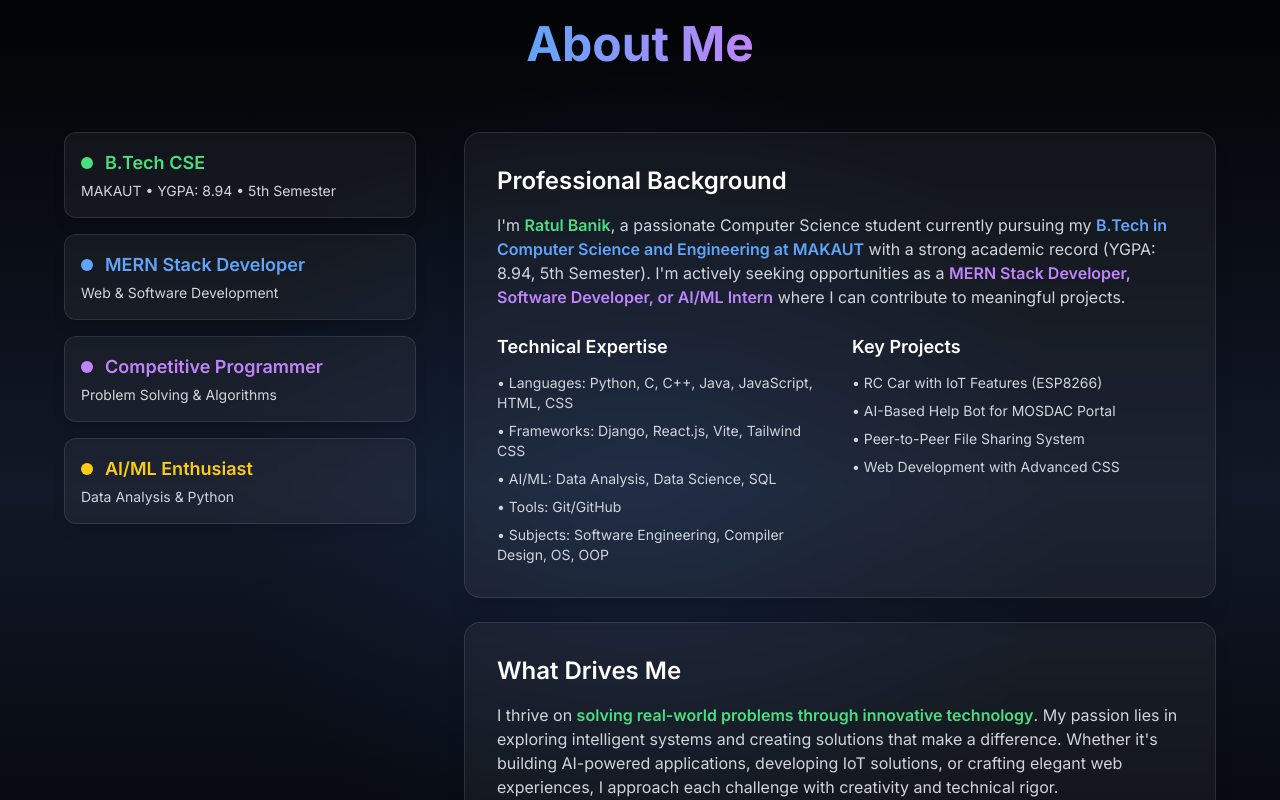
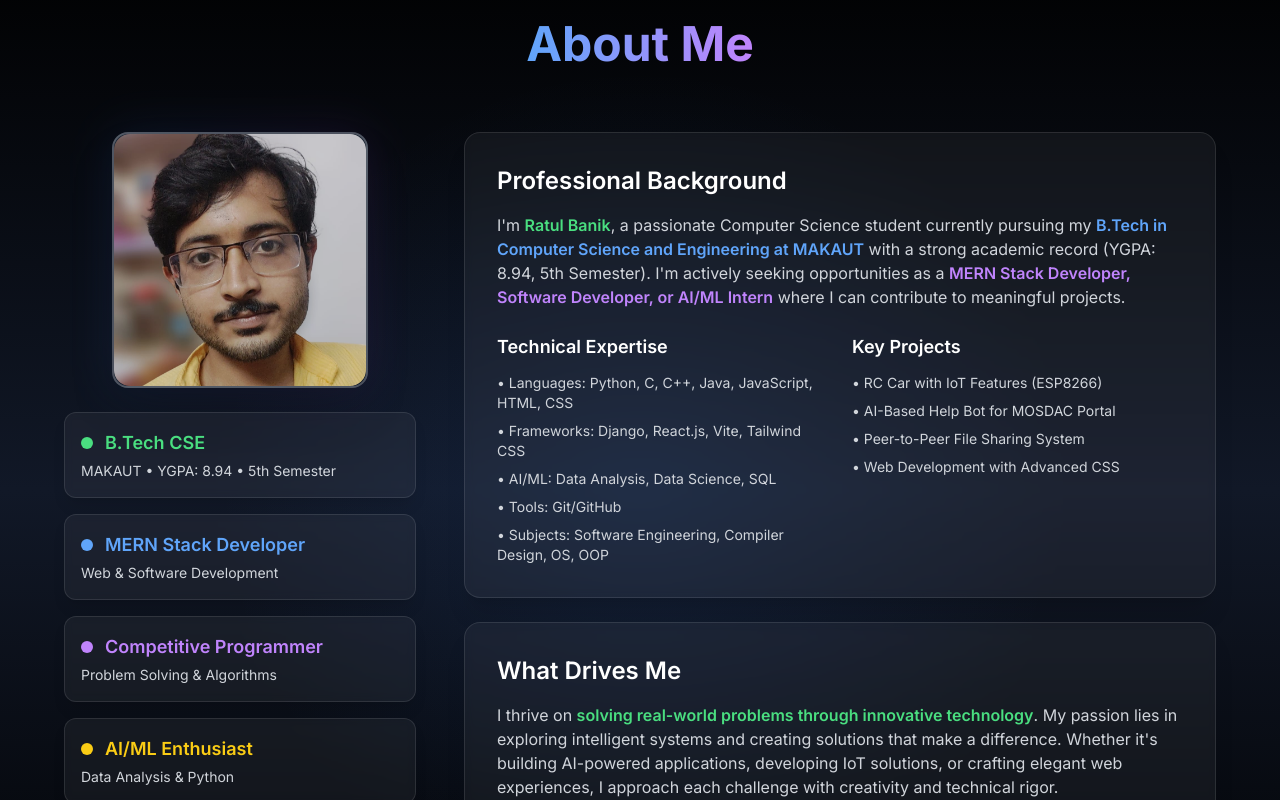
Before and after one commit to rbanik1204/PORTFOLIO, a React (Vite) app: page / in a window 1280 px wide. Shown: the part 860-1660 px from the top of the page. Built offline with nearby package versions, Linux system fonts and the light colour scheme; no server answers.

Commit message:
mobile view fixed

```diff
--- a/src/components/About.jsx
+++ b/src/components/About.jsx
@@ -1,4 +1,5 @@
 import React from "react";
+import profileImg from "../assets/WhatsApp Image 2025-07-21 at 17.38.43_df50f27d.jpg";
 
 const About = () => {
   return (
@@ -12,8 +13,25 @@
         </h2>
 
         <div className="grid lg:grid-cols-3 gap-12 items-start">
-          {/* Left: Professional Highlights */}
+          {/* Left: Profile Image (Desktop) & Professional Highlights */}
           <div className="lg:col-span-1 space-y-6">
+            {/* Professional profile image - Hidden on mobile, visible on desktop */}
+            <div className="hidden lg:flex justify-center">
+              <div className="relative group">
+                <div className="absolute inset-0 rounded-2xl bg-gradient-to-r from-blue-500/20 to-purple-500/20 blur-xl opacity-60 group-hover:opacity-80 transition-opacity duration-300"></div>
+                <div className="relative w-64 h-64 rounded-2xl border-2 border-gray-300/30 shadow-2xl flex items-center justify-center bg-gradient-to-br from-gray-800 to-gray-900 overflow-hidden backdrop-blur-sm">
+                  <img
+                    src={profileImg}
+                    alt="Ratul Banik - MERN Stack Developer"
+                    className="w-full h-full object-cover object-top rounded-2xl"
+                    loading="eager"
+                    style={{ objectPosition: 'center 20%' }}
+                  />
+                  <div className="absolute inset-0 bg-black/10 rounded-2xl"></div>
+                </div>
+              </div>
+            </div>
+
             {/* Professional highlights */}
             <div className="space-y-4">
               <div className="bg-white/5 backdrop-blur-sm rounded-xl p-4 border border-white/10 shadow-lg">
```
